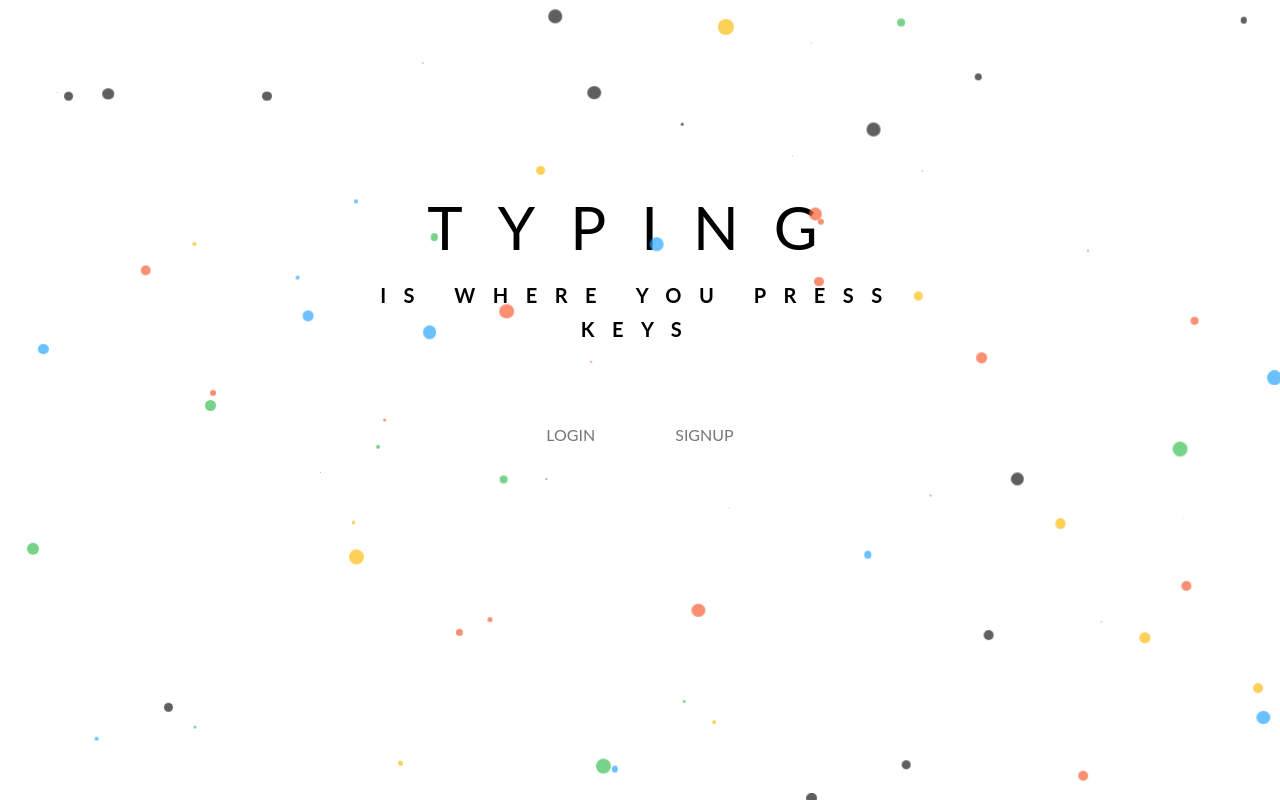
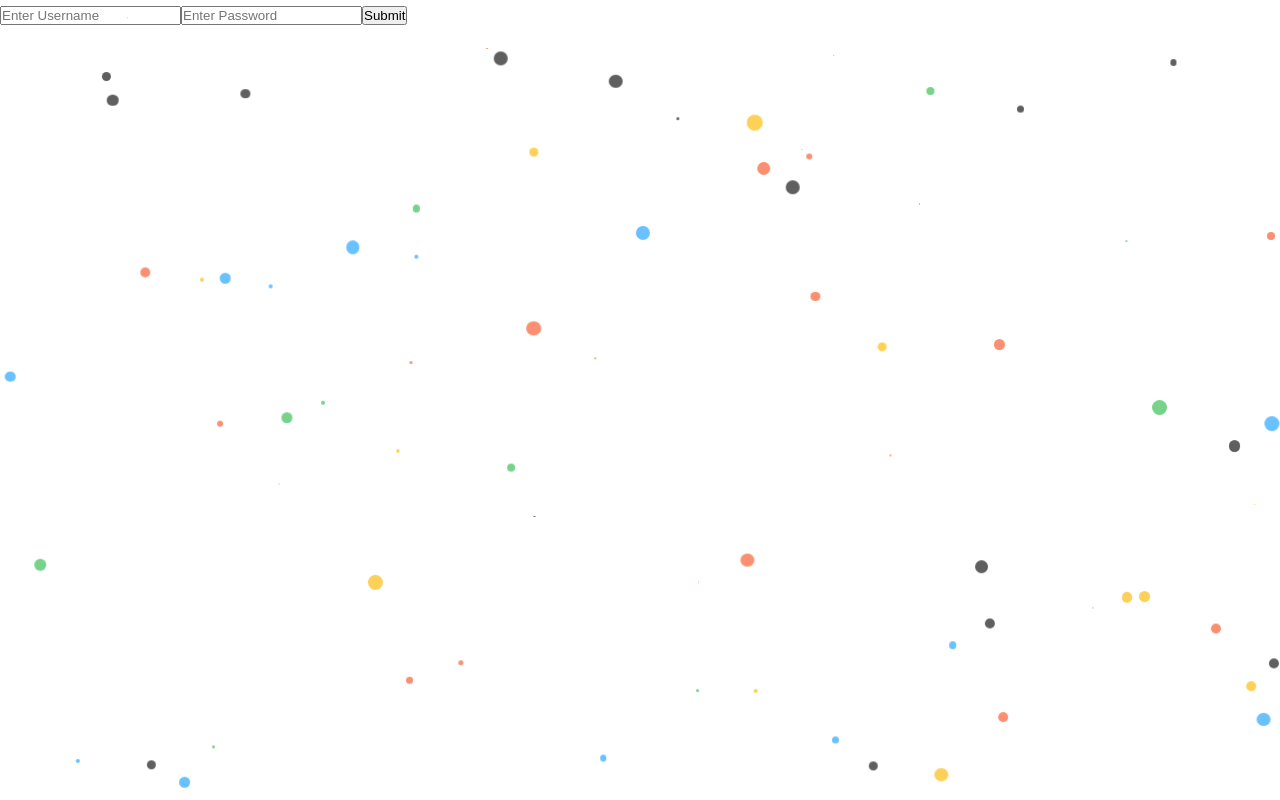
Before and after one commit to treyhboy/internship-pro-F, a React (Create React App) app: page /login in a window 1280 px wide. Built offline with nearby package versions, Linux system fonts and the light colour scheme.

Commit message:
added axios support

```diff
--- a/package.json
+++ b/package.json
@@ -3,8 +3,11 @@
   "version": "0.1.0",
   "private": true,
   "dependencies": {
+    "axios": "^0.17.1",
     "react": "^16.2.0",
     "react-dom": "^16.2.0",
+    "react-router": "^4.2.0",
+    "react-router-dom": "^4.2.2",
     "react-scripts": "1.0.17"
   },
   "scripts": {
--- a/src/App.js
+++ b/src/App.js
@@ -1,22 +1,20 @@
 import React, { Component } from 'react';
-import './script';
-import './App.css';
+import Login from "./Login";
+import Home from "./Homepage";
+import {BrowserRouter as Router,Route,} from 'react-router-dom';
 
 class App extends Component {
 
   render() {
 
-    return (<div id="header">
-          <div className="text-box">
-          <h1 className="heading-primary">
-          <span className="heading-primary-main">Typing</span>
-          <span className="heading-primary-sub">is where you press keys</span>
-      </h1>
-      <a href="#" className="btn btn-white btn-animated">Login</a>
-          <a href="#" className="btn btn-white btn-animated">SignUp</a>
-          </div>
-          </div>
-    );
+    return (
+        <Router>
+            <div>
+            <Route exact path={'/'} component={Home}/>
+            <Route path={'/login'} component={Login}/>
+            </div>
+        </Router>
+  );
   }
 }
 
--- /dev/null
+++ b/src/Homepage.js
@@ -0,0 +1,24 @@
+import React, { Component } from 'react';
+import {Link} from 'react-router-dom';
+import './script';
+import './App.css';
+
+class Home extends Component {
+
+    render() {
+        return (
+            <div id="header">
+                <div className="text-box">
+                    <h1 className="heading-primary">
+                        <span className="heading-primary-main">Typing</span>
+                        <span className="heading-primary-sub">is where you press keys</span>
+                    </h1>
+                    <Link to="/login" className="btn btn-white btn-animated">Login</Link>
+                    <Link to="#" className="btn btn-white btn-animated">SignUp</Link>
+                </div>
+            </div>
+        );
+    }
+}
+
+export default Home;
--- /dev/null
+++ b/src/Login.js
@@ -0,0 +1,68 @@
+import React, { Component } from 'react';
+import axios from "axios";
+import './script';
+import './App.css';
+
+class Login extends Component {
+
+    constructor(props) {
+        super(props);
+        this.state = { username: "",password:"" };
+        this.handlechangeu = this.handlechangeu.bind(this);
+        this.handlechangep = this.handlechangep.bind(this);
+        this.onLoginSubmit= this.onLoginSubmit.bind(this);
+    }
+
+    handlechangeu(e) {
+        this.setState({username: e.target.value });
+    }
+    handlechangep(e) {
+        this.setState({password: e.target.value });
+    }
+    onLoginSubmit(event) {
+        event.preventDefault()
+        const { username, password } = this.state
+        if (username && password) {
+            axios.post('http://localhost:1234/login', {username,password})
+                .then(function (response) {
+                    console.log(response);
+                })
+                .catch(function (error) {
+                    console.log(error);
+                });
+            //   fetch('http://localhost:1234/login', {
+            //     method: 'POST',
+            //     body: JSON.stringify({username,password}),
+            //     headers: { 'Content-Type': 'json' }
+            // }).then(result => {
+            //         // if (!result.token) {
+            //         //     this.setState({loginError: result.message})
+            //         //     return
+            //         // }
+            //         //this.props.auth.finishAuthentication(result.token)
+            //         //this.context.router.push('/profile')
+            //     return result;
+            // }).then(result => { console.log(result);});
+        }
+    }
+    render() {
+
+        return (<div id="header">
+                <input
+                    placeholder="Enter Username"
+                    value={this.state.value}
+                    onChange={this.handlechangeu}
+                />
+                <input
+                    placeholder="Enter Password"
+                    value={this.state.value}
+                    onChange={this.handlechangep}
+                />
+                <button onClick={this.onLoginSubmit}>Submit</button>
+
+            </div>
+        );
+    }
+}
+
+export default Login;
--- a/src/script.js
+++ b/src/script.js
@@ -25,7 +25,7 @@ window.onload = function() {
             y: Math.random() * 12
         };
 
-        let anim = el.animate(
+        el.animate(
             [
                 {transform: "translate(0, 0)"},
                 {transform: `translate(${to.x}rem, ${to.y}rem)`}
```
Also changed, not shown: 1 other file (tests, documents, lock files or other folders).
